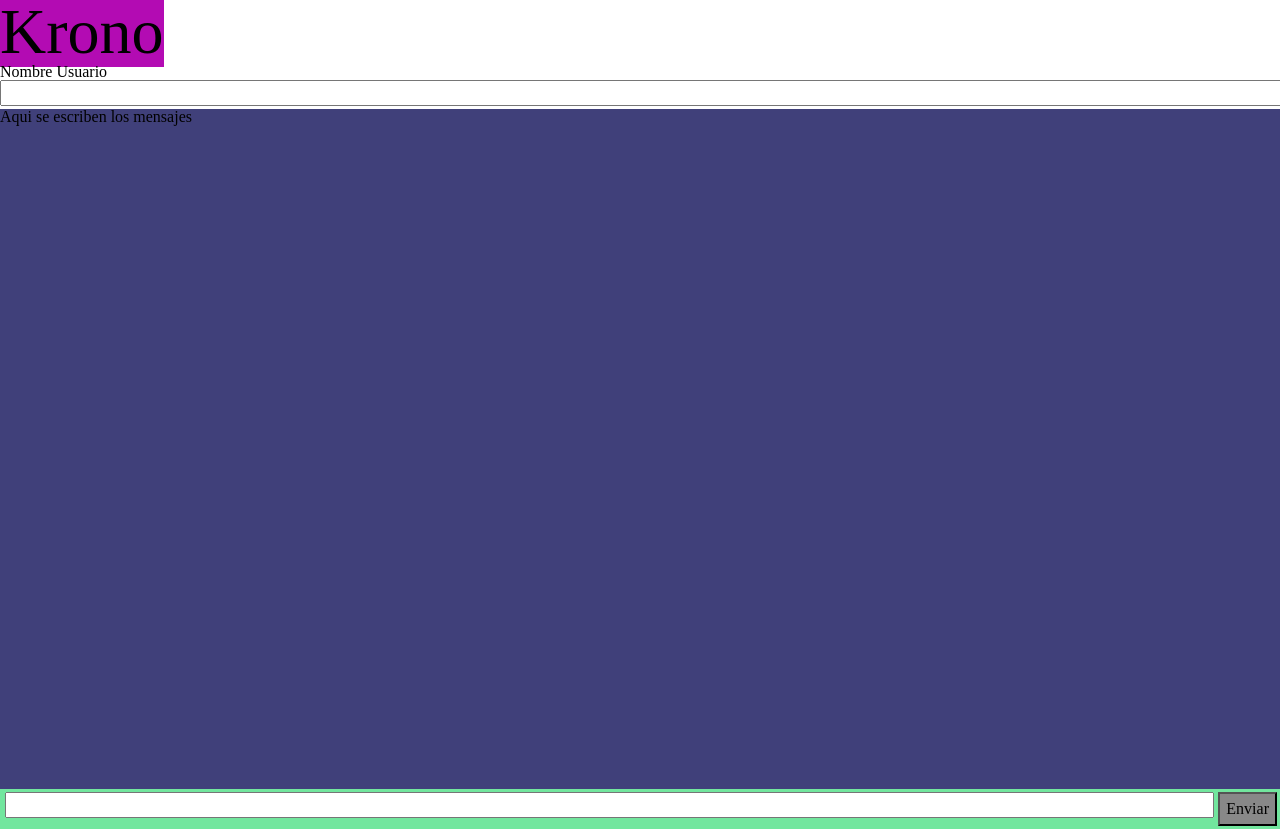
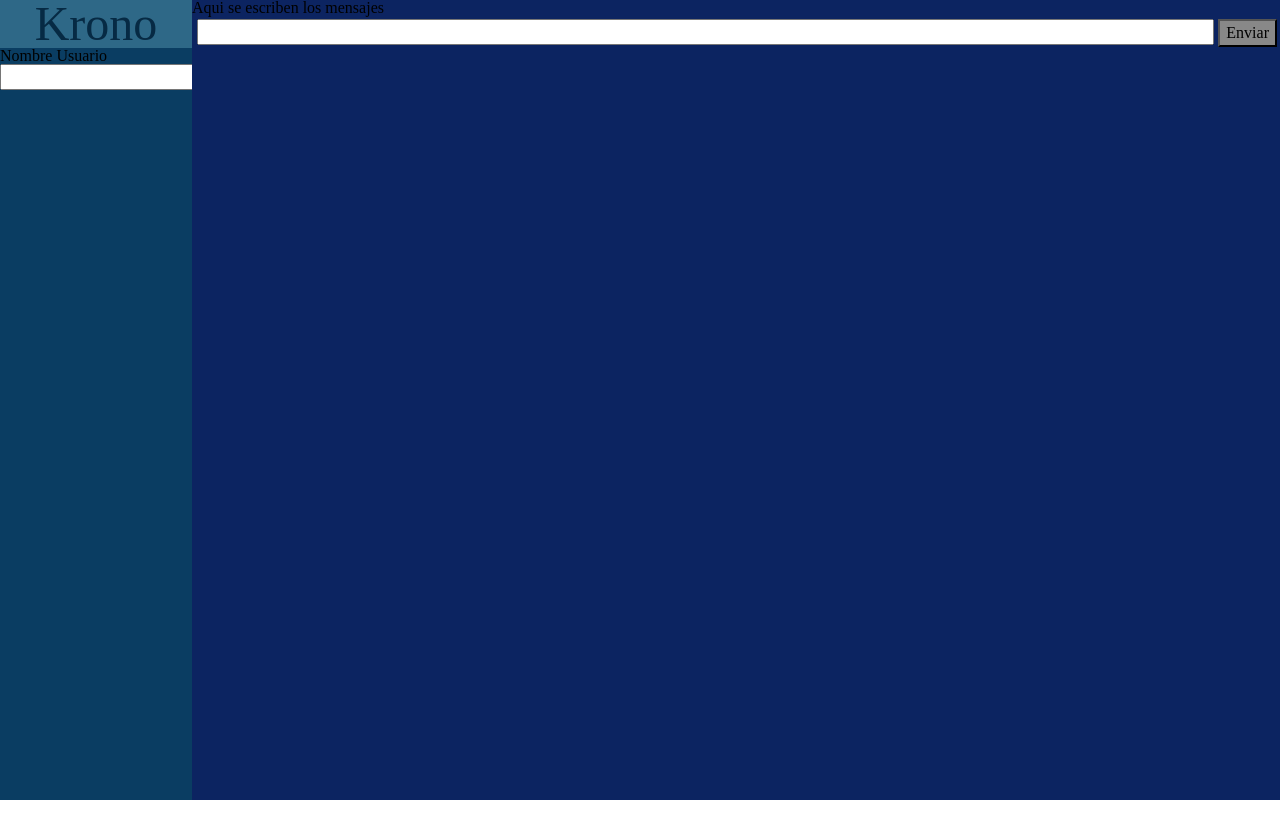
Before and after one commit to alvaroGonzalezD/chatAppFront, a plain HTML site: page index.html in a window 1280 px wide. After the commit the page ends 800 px from the top, so only its background shows below. Drawn offline with Linux system fonts and the light colour scheme.

Commit message:
Css nuevo diseño

```diff
--- a/index.css
+++ b/index.css
@@ -1,32 +1,57 @@
-.tamañoTotal {
-    width: 100%;
+.ventana {
+    width: 100vw;
+    height: 100vh;
+    background-color: #0c2461;
+    display: flex;
+
+}
+
+.menu {
+    background: #0a3d62;
+    width: 15%;
     height: 100%;
+
 }
 
 .titulo {
-    background: #b30bb3;
-    width: 100%;
-    height: 10vh;
-    font-size: 8vh;
+    font-size: 300%;
     text-align: center;
+    background: #82ccdd;
+    opacity: 30%;
 }
 
-.chat {
-    background: #40407a;
+.nombre {
+    /*Posicionar abajo del cuadro "menu"*/
+    background-color: #0a3d62;
+}
+
+.ventanaChat {
+    background: #0c2461;
     width: 100%;
-    height: 85vh;
+    height: 85%;
 
+}
+
+.mensajeEnviado {
+    background: #82ccdd;
+    width: 150px;
+    background-size: auto;
+    color: #0a3d62;
+    border-radius: 5px;
+    opacity: 60%;
+    margin: 5px;
+    padding: 5px;
 }
 
 .enviarMensaje {
     display: flex;
     width: 100%;
-    background-color: #72e69e;
-    height: 5vh;
+    background-color: #0c2461;
+    height: 5%;
 }
 
 .textoMensaje {
-    background: #72e69e;
+    background: #0c2461;
     width: 100%;
     margin-left: 5px;
     margin-top: 3px;
--- a/index.html
+++ b/index.html
@@ -1,23 +1,25 @@
 <!DOCTYPE html>
 <html>
+
 <head>
     <meta charset="utf-8">
     <link rel="stylesheet" href="normalize.css">
     <link rel="stylesheet" href="index.css">
     <link rel="stylesheet" href="reset.css">
 </head>
+
 <body>
-    <div class = "ventana">
-        <div class = "menu">
-            <dif class = "titulo"> Krono</dif>
+    <div class="ventana">
+        <div class="menu">
+            <div class="titulo"> Krono</div>
             <div class="nombre"> Nombre Usuario
                 <form action="css">
                     <textarea id="fname" name="fname"></textarea>
             </div>
         </div>
-        <div class = "ventanaChat">
-            <div class = "chat">
-            Aqui se escriben los mensajes
+        <div class="ventanaChat">
+            <div class="chat">
+                Aqui se escriben los mensajes
             </div>
             <div class="enviarMensaje">
                 <div class="textoMensaje">
@@ -33,4 +35,5 @@
 
     </div>
 </body>
+
 </html>
```
